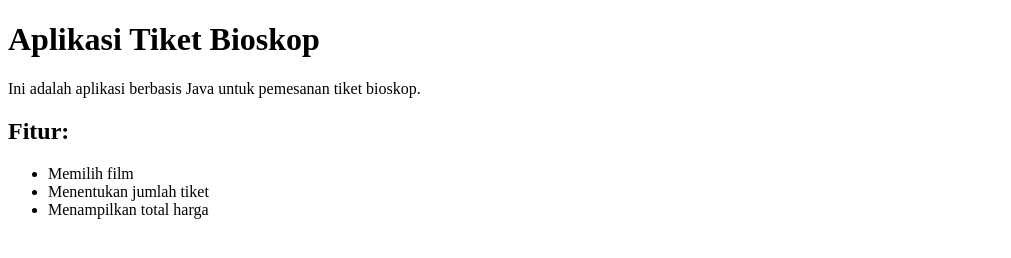
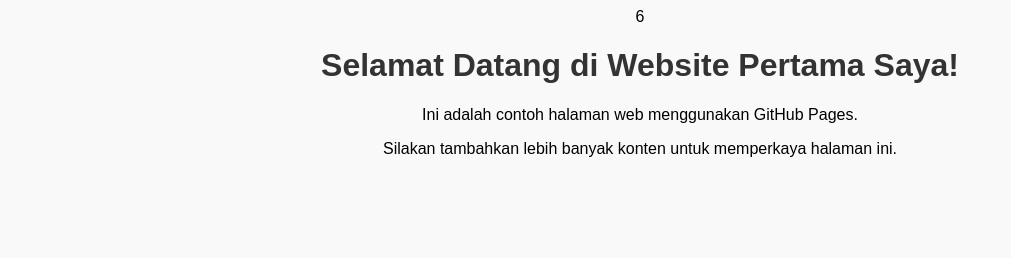
Before and after one commit to 1305wili/website-pertama, a plain HTML site: page tiketbioskop/index.html in a window 1280 px wide. Shown: the whole page, without its empty margins (0-1011 px from the left). Drawn offline with Linux system fonts and the light colour scheme.

Commit message:
Update index.html

```diff
--- a/tiketbioskop/index.html
+++ b/tiketbioskop/index.html
@@ -1,18 +1,23 @@
 <!DOCTYPE html>
-<html lang="en">
+<html lang="id">6
 <head>
     <meta charset="UTF-8">
     <meta name="viewport" content="width=device-width, initial-scale=1.0">
-    <title>Tiket Bioskop</title>
+    <title>Website Pertama</title>
+    <style>
+        body {
+            font-family: Arial, sans-serif;
+            text-align: center;
+            background-color: #f9f9f9;
+        }
+        h1 {
+            color: #333;
+        }
+    </style>
 </head>
 <body>
-    <h1>Aplikasi Tiket Bioskop</h1>
-    <p>Ini adalah aplikasi berbasis Java untuk pemesanan tiket bioskop.</p>
-    <h2>Fitur:</h2>
-    <ul>
-        <li>Memilih film</li>
-        <li>Menentukan jumlah tiket</li>
-        <li>Menampilkan total harga</li>
-    </ul>
+    <h1>Selamat Datang di Website Pertama Saya!</h1>
+    <p>Ini adalah contoh halaman web menggunakan GitHub Pages.</p>
+    <p>Silakan tambahkan lebih banyak konten untuk memperkaya halaman ini.</p>
 </body>
 </html>
```
